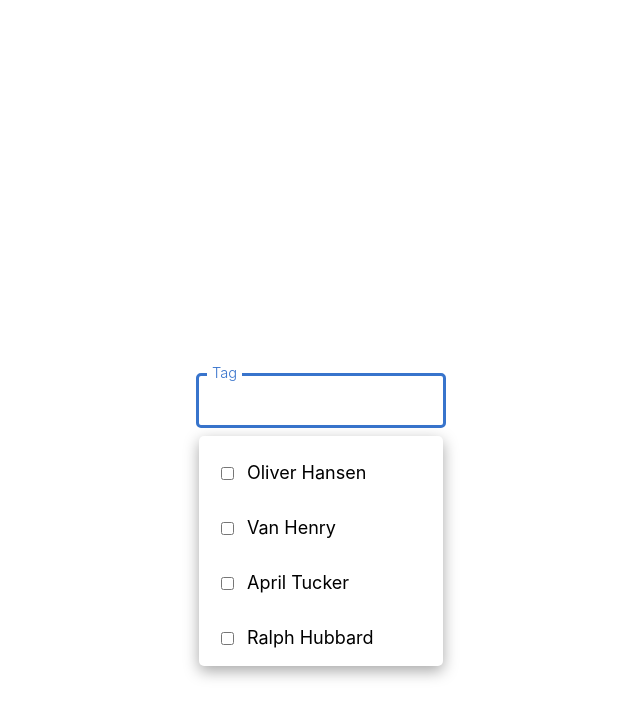
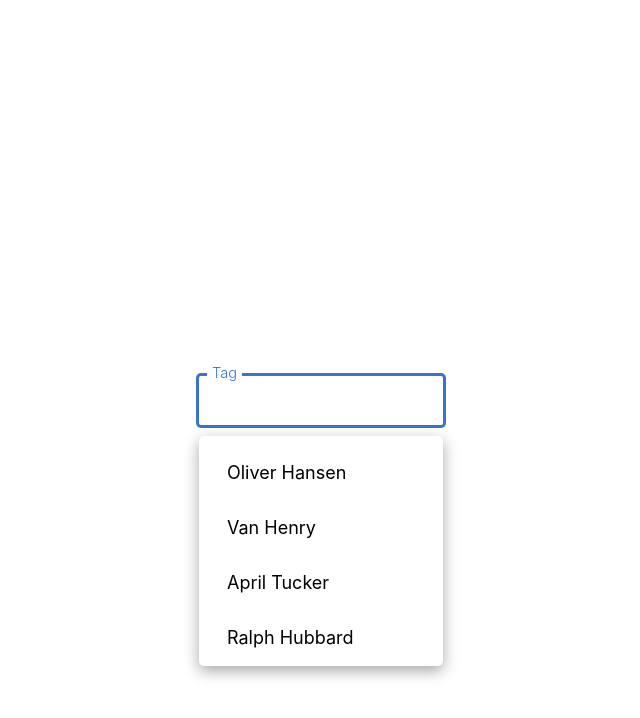
Before and after one commit to jaredm22/hive-take-home, a Next.js app: page / in a window 1280 px wide. Both pictures are taken after a click on the button 640 px from the left and 400 px from the top of the page. Shown: the top 718 px of the page, without its empty margins (319-959 px from the left). Built offline with nearby package versions, Linux system fonts and the light colour scheme.

Commit message:
Add single select functionality

```diff
--- a/pages/components/DropdownMenu.js
+++ b/pages/components/DropdownMenu.js
@@ -14,9 +14,14 @@ export default function DropdownMenu(props) {
     }
 
     function selectHandler(id) {
-        let updatedSelectedItems = [...selectedItems]
-        updatedSelectedItems[id] = !selectedItems[id]
-        setSelectedItems(updatedSelectedItems)
+        if (props.multipleSelect) {
+            let updatedSelectedItems = [...selectedItems]
+            updatedSelectedItems[id] = !selectedItems[id]
+            setSelectedItems(updatedSelectedItems)
+        } else {
+            let updatedSelectedItems = selectedItems.map((item, i) => i == id ? true : false)
+            setSelectedItems(updatedSelectedItems)
+        }
     }
 
     useEffect(() => {
@@ -45,9 +50,18 @@ export default function DropdownMenu(props) {
                 className="menu-content"
                 style={{display: collapsed ? "none" : "flex"}}
             >
-                {props.items ? props.items.map((item, i) =>
-                    <MenuItem key={`menu-item-${i}`} item={item} id={i} selectHandler={selectHandler} selected={selectedItems[i]}/>
-                ) : false}
+                {props.items ?
+                    props.items.map((item, i) =>
+                        <MenuItem
+                            key={`menu-item-${i}`}
+                            item={item}
+                            id={i}
+                            selectHandler={selectHandler}
+                            selected={selectedItems[i]}
+                            multipleSelect={props.multipleSelect}
+                        />
+                    )
+                : false}
             </div>
         </div>
     )
--- a/pages/components/MenuItem.js
+++ b/pages/components/MenuItem.js
@@ -9,13 +9,15 @@ export default function MenuItem(props) {
             className={`menu-item-container ${props.selected ? "selected" : ""}`}
             onClick={selectHandlerWrapper}
         >
+            {props.multipleSelect ?
                 <input
                     type="checkbox"
                     name={`menu-item-${props.id}`}
                     value={props.id || ""}
                     checked={props.selected || false}
                     readOnly
-            />
+                /> : false}
+
             <label className="menu-item-label">{props.item}</label>
         </div>
     )
--- a/pages/index.js
+++ b/pages/index.js
@@ -3,7 +3,7 @@ import DropdownMenu from "./components/DropdownMenu";
 export default function Home() {
   return (
     <div className="container">
-        <DropdownMenu items={["Oliver Hansen", "Van Henry", "April Tucker", "Ralph Hubbard"]}/>
+        <DropdownMenu multipleSelect={false} items={["Oliver Hansen", "Van Henry", "April Tucker", "Ralph Hubbard"]}/>
     </div>
   )
 }
```
Lines whose indentation alone changed are shown as unchanged.
